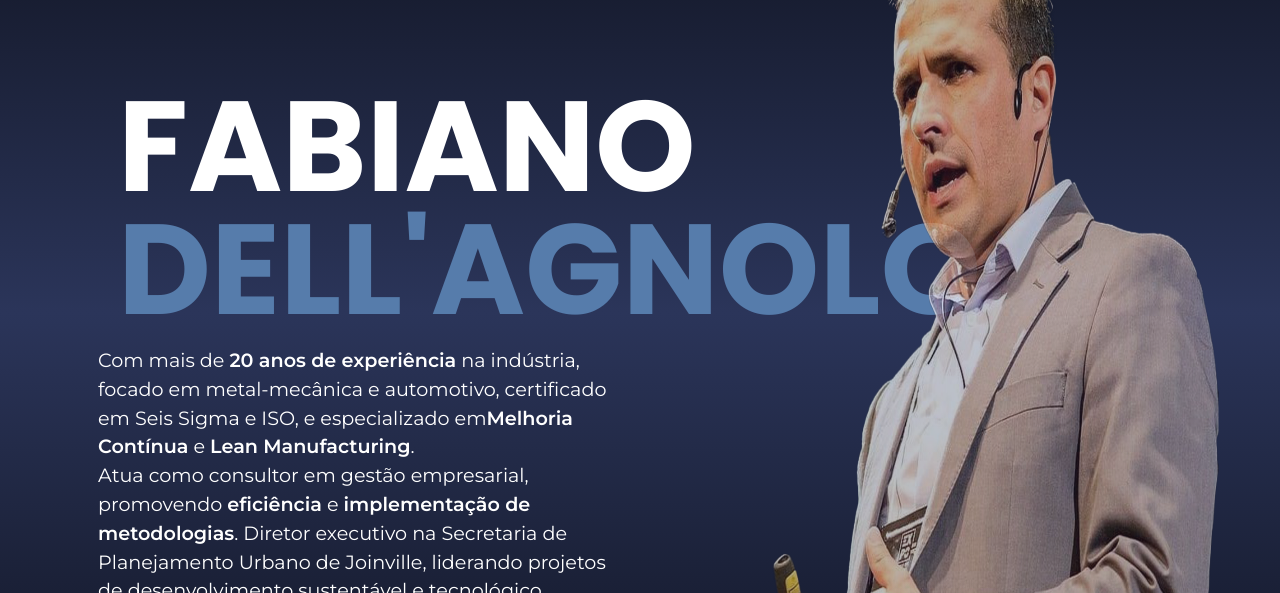
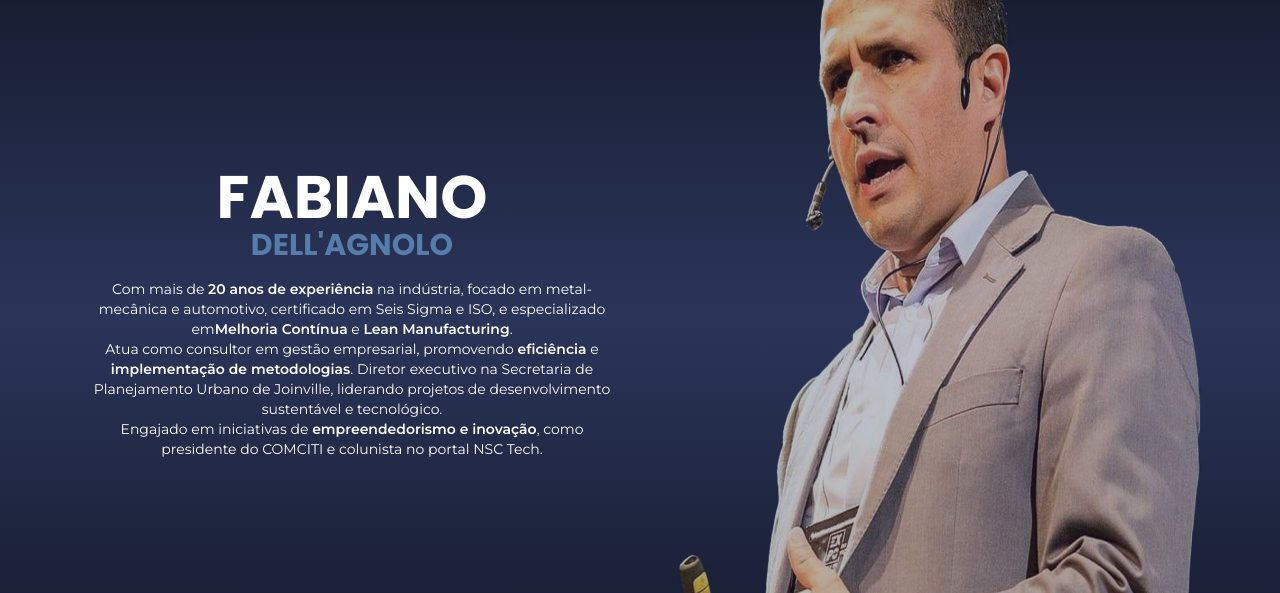
Before and after one commit to llucasgomes/domus-petra, a Next.js app: page / in a window 1280 px wide. Shown: the part 887-1480 px from the top of the page. Built offline with nearby package versions, Linux system fonts and the light colour scheme; no server answers.

Commit message:
:lipstick: feat(section/Fabiano): mudando para tailwindcss

```diff
--- a/src/app/(home)/_component/sections/Fabiano.module.css
+++ /dev/null
@@ -1,210 +0,0 @@
-.container {
-  display: flex;
-  flex-direction: column; /* Layout padrão em coluna para mobile */
-  align-items: center;
-  justify-content: center;
-  background: linear-gradient(to bottom, #131727, #2b355a, #131727);
-  padding: 2rem;
-  height: 100vh;
-}
-
-/* Heading Styles */
-.heading {
-  font-size: 2.5rem; /* Ajustado para ser responsivo */
-  font-weight: bold;
-  color: white;
-  line-height: 1.2; /* Ajustado para melhorar a leitura em telas menores */
-  margin: 0; /* Remover margens */
-}
-
-.subHeading {
-  font-size: 2rem; /* Ajustado para ser responsivo */
-  font-weight: bold;
-  color: #567cab;
-  margin: 0; /* Remover margens */
-}
-
-/* Paragraph Styles */
-.paragraph {
-  font-size: 0.875rem; /* Ajustado para ser responsivo */
-  color: white;
-  margin: 1.5rem 0 0 0; /* Remover margens laterais */
-  max-width: 90%; /* Ajusta a largura do parágrafo para telas menores */
-}
-
-/* Mobile Styles */
-@media (max-width: 767px) {
-  .container {
-    flex-direction: column; /* Layout em coluna no mobile */
-    padding: 2rem;
-    height: auto; /* Ajusta a altura para se adaptar ao conteúdo */
-  }
-
-  .headingWrapper {
-    order: 2; /* Título acima no mobile */
-    text-align: center; /* Centraliza o texto no mobile */
-  }
-
-  .imageWrapper {
-    order: 1; /* Imagem abaixo do título no mobile */
-    margin-top: 1rem; /* Espaçamento entre o título e a imagem */
-  }
-
-  .textWrapper {
-    order: 3; /* Texto abaixo da imagem no mobile */
-    text-align: center; /* Centraliza o texto no mobile */
-    margin-top: 1rem; /* Espaçamento opcional entre a imagem e o texto */
-  }
-
-  .heading {
-    font-size: 2.5rem; /* Ajusta o tamanho da fonte para telas menores */
-  }
-
-  .subHeading {
-    font-size: 2rem; /* Ajusta o tamanho da fonte para telas menores */
-  }
-
-  .paragraph {
-    font-size: 0.875rem; /* Ajusta o tamanho da fonte para telas menores */
-  }
-
-  .image {
-    width: 100%; /* Ajusta a largura da imagem para se adaptar à tela */
-    height: auto; /* Mantém a proporção da imagem */
-  }
-}
-
-/* Tablet Styles (iPad) */
-@media (min-width: 768px) {
-  .container {
-    flex-direction: row; /* Layout em linha no tablet e desktop */
-    padding: 2.5rem;
-  }
-
-  .textWrapper {
-    margin-right: 4rem;
-    width: 50%;
-    margin-bottom: 1rem;
-    margin-top: 2rem;
-    text-align: left;
-    order: 1; /* Texto à esquerda no tablet */
-  }
-
-  .imageWrapper {
-    width: 50%;
-    order: 2; /* Imagem à direita no tablet */
-    margin-top: 0; /* Remove o espaçamento opcional */
-  }
-
-  .heading {
-    font-size: 5rem;
-    margin-top: 280px;
-    margin-left: 60px;
-  }
-
-  .subHeading {
-    font-size: 5rem;
-    margin-top: -30px;
-    margin-left: 60px;
-  }
-
-  .paragraph {
-    font-size: 1.125rem;
-    margin-left: 60px;
-    margin-top: -10px;
-  }
-
-  .image {
-    width: 1080px;
-    height: 1020px;
-    margin-top: 10px;
-  }
-}
-
-/* Desktop Styles (MacBook) */
-@media (min-width: 1024px) and (max-width: 1284px) {
-  .container {
-    padding: 3rem;
-  }
-
-  .textWrapper {
-    margin-right: 6.25rem;
-    width: 50%;
-    order: 1; /* Texto à esquerda no desktop */
-  }
-
-  .imageWrapper {
-    width: 50%;
-    order: 2; /* Imagem à direita no desktop */
-    margin-top: 0; /* Remove o espaçamento opcional */
-  }
-
-  .image {
-    width: 580px;
-    height: 780px;
-  }
-
-  .heading {
-    font-size: 8rem;
-    margin-left: 70px;
-    margin-top: 120px;
-    text-align: center;
-  }
-
-  .subHeading {
-    font-size: 8rem;
-    margin-left: 70px;
-    margin-top: -50px;
-    text-align: center;
-  }
-
-  .paragraph {
-    font-size: 1.2rem;
-    margin-top: -20px;
-    margin-left: 50px;
-  }
-}
-
-@media (min-width: 1285px) {
-  .container {
-    padding: 3rem;
-  }
-
-  .textWrapper {
-    margin-right: 6.25rem;
-    width: 50%;
-    order: 1; /* Texto à esquerda no desktop */
-  }
-
-  .imageWrapper {
-    width: 50%;
-    order: 2; /* Imagem à direita no desktop */
-    margin-top: 0; /* Remove o espaçamento opcional */
-  }
-
-  .heading {
-    font-size: 9.375rem;
-    margin-left: 250px;
-    margin-top: 250px;
-    text-align: center;
-  }
-
-  .subHeading {
-    font-size: 9.375rem;
-    margin-left: 250px;
-    margin-top: -50px;
-  }
-
-  .paragraph {
-    font-size: 1.2rem;
-    margin-top: -20px;
-    margin-left: 250px;
-    letter-spacing: -0.5px;
-  }
-
-  .image {
-    width: 880px;
-    height: 880px;
-    margin-top: 30px;
-  }
-}
--- a/src/app/(home)/_component/sections/Fabiano.tsx
+++ b/src/app/(home)/_component/sections/Fabiano.tsx
@@ -1,43 +1,35 @@
 import { montserrat, poppis } from '@/app/_ui/fonts'
 import Image from 'next/image'
-import styles from './Fabiano.module.css'
 
 export const FabianoSobre = () => {
 	return (
-    <section className={styles.container}>
-      <div className={styles.textWrapper}>
-        <div className={styles.headingWrapper}>
-          <h2 className={`${poppis.className} ${styles.heading}`}>FABIANO</h2>
-          <h2 className={`${poppis.className} ${styles.subHeading}`}>
-            {"DELL'AGNOLO"}
-          </h2>
+		<section className="relative flex p-8 lg:px-16 flex-col-reverse md:flex-row h-screen w-full items-center justify-center bg-gradient-to-b from-[#131727] via-[#2b355a] to-[#131727]">
+			<div className="flex flex-col gap-4 justify-center items-center md:w-1/2">
+				<div className=" text-center">
+					<h2 className={`${poppis.className} font-bold text-white text-4xl md:text-6xl text-center`}>FABIANO</h2>
+					<h2 className={`${poppis.className} font-bold text-[#567cab] text-3xl`}>{"DELL'AGNOLO"}</h2>
 				</div>
-        <p className={`${montserrat.className} ${styles.paragraph}`}>
-          Com mais de{' '}
-          <span className="font-semibold">20 anos de experiência</span> na
-          indústria, focado em metal-mecânica e automotivo, certificado em Seis
-          Sigma e ISO, e especializado em
+				<p className={`${montserrat.className} w-11/12 text-sm text-white text-center`}>
+					Com mais de <span className="font-semibold">20 anos de experiência</span> na indústria, focado em
+					metal-mecânica e automotivo, certificado em Seis Sigma e ISO, e especializado em
 					<span className="font-semibold">Melhoria Contínua</span> e{' '}
 					<span className="font-semibold">Lean Manufacturing</span>.
 					<br />
-          Atua como consultor em gestão empresarial, promovendo{' '}
-          <span className="font-semibold">eficiência</span> e{' '}
-          <span className="font-semibold">implementação de metodologias</span>.
-          Diretor executivo na Secretaria de Planejamento Urbano de Joinville,
-          liderando projetos de desenvolvimento sustentável e tecnológico.
+					Atua como consultor em gestão empresarial, promovendo <span className="font-semibold">eficiência</span> e{' '}
+					<span className="font-semibold">implementação de metodologias</span>. Diretor executivo na Secretaria de
+					Planejamento Urbano de Joinville, liderando projetos de desenvolvimento sustentável e tecnológico.
 					<br />
-          Engajado em iniciativas de{' '}
-          <span className="font-semibold">empreendedorismo e inovação</span>,
-          como presidente do COMCITI e colunista no portal NSC Tech.
+					Engajado em iniciativas de <span className="font-semibold">empreendedorismo e inovação</span>, como presidente
+					do COMCITI e colunista no portal NSC Tech.
 				</p>
 			</div>
-      <div className={`${styles.imageWrapper}`}>
+			<div className="relative w-1/2 bottom-0">
 				<Image
 					alt="homem de pele clara com cabelo curto e escuro, usando um terno cinza claro sobre uma camisa social azul clara. Ele está em pé, falando com um microfone de fone de ouvido preso à orelha e um controle remoto nas mãos. A expressão dele é séria e ele parece estar apresentando ou palestrando em um evento. O fundo é escuro, destacando a figura do homem."
 					src={'/outros/profile-fabiano02.png'}
 					width={750}
-          height={1134}
-          className={styles.image}
+					height={750}
+					className="hidden md:block md:h-screen"
 				/>
 			</div>
 		</section>
```
Also changed, not shown: 2 other files (tests, documents, lock files or other folders). Lines whose indentation alone changed are shown as unchanged.
